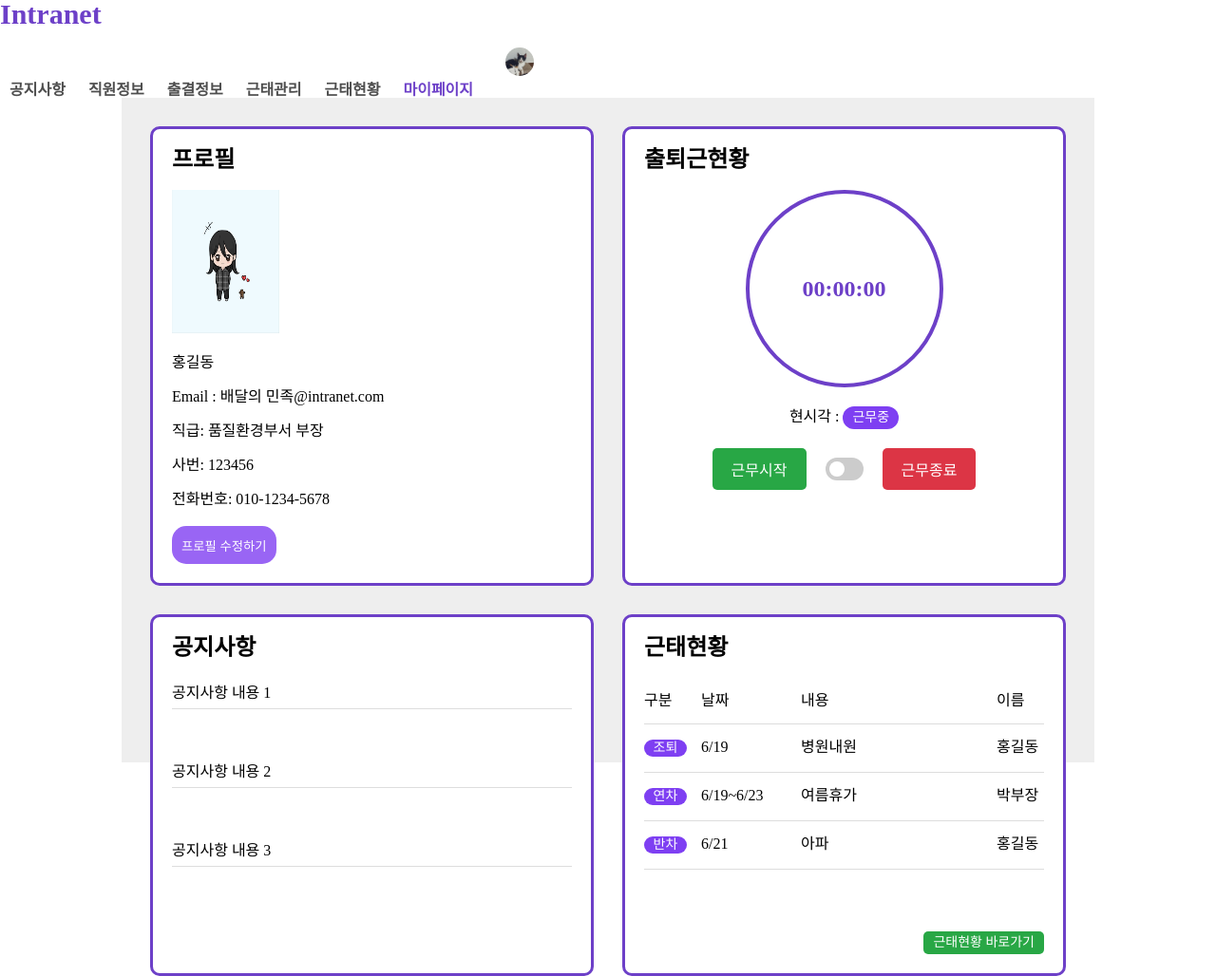
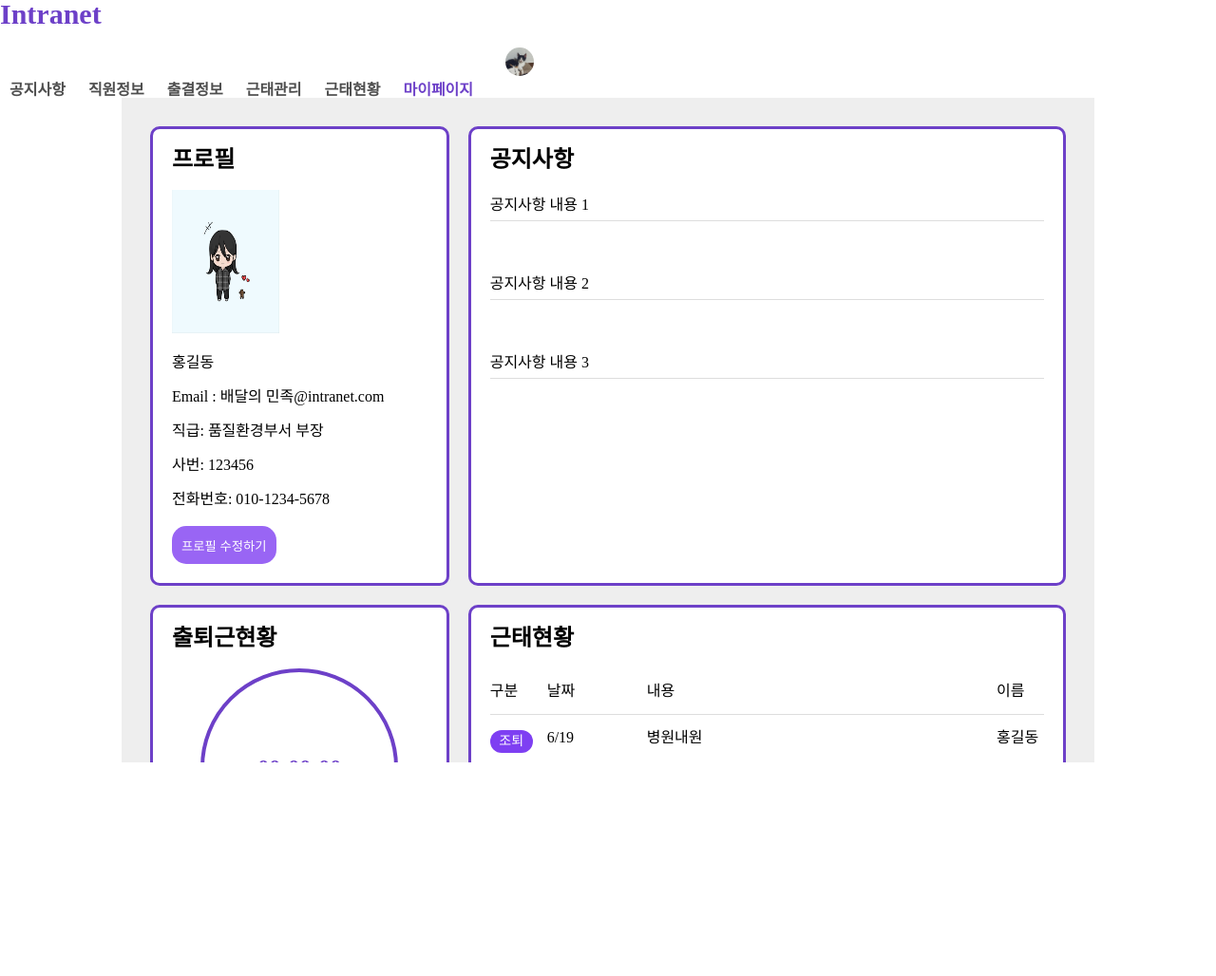
Before and after one commit to Fastcampus-Toy5/ToyProject, a website built with Vite: page src/user/mypage/index.html in a window 1280 px wide. Shown: the whole page at 95% size. After the commit the page ends 803 px from the top, so only its background shows below. Built offline with nearby package versions, Linux system fonts and the light colour scheme.

Commit message:
피드백 적용 #2

```diff
--- a/package.json
+++ b/package.json
@@ -10,6 +10,7 @@
     "preview": "vite preview"
   },
   "devDependencies": {
+    "prettier": "^3.3.2",
     "vite": "^5.2.0"
   },
   "dependencies": {
--- a/src/header/style.css
+++ b/src/header/style.css
@@ -59,5 +59,5 @@ main {
 
 section {
     /* height: 100px; */
-    background-color: #eee;
+    /* background-color: #eee; */
 }
--- a/src/user/mypage/index.html
+++ b/src/user/mypage/index.html
@@ -36,10 +36,10 @@
 
     <!-- 마이페이지(프로필,출퇴근,공지사항,근태관리) -->
     <main>
-      <section class="content">
+      <section class="content-container">
 
         <!-- 프로필 -->
-        <div class="profile">
+        <div class="profile content">
           <h2>프로필</h2>
           <img src="./img/logo.jpg" alt="프로필사진">
           <p>홍길동</p>
@@ -47,11 +47,20 @@
           <p>직급: 품질환경부서 부장</p>
           <p>사번: 123456</p>
           <p>전화번호: 010-1234-5678</p>
-          <button class="btn-open-modal">프로필 수정하기</button>
+          <button class="open-modal-btn btn">프로필 수정하기</button>
         </div>
 
+        <!-- 공지사항 -->
+        <div class="notices content">
+          <h2>공지사항</h2>
+          <p>공지사항 내용 1</p>
+          <p>공지사항 내용 2</p>
+          <p>공지사항 내용 3</p>
+        </div>
+
+
         <!-- 출퇴근 -->
-        <div class="commutes">
+        <div class="commutes content">
           <h2> 출퇴근현황</h2>
           <div class="work-timer">
             <div class="timer">
@@ -59,26 +68,18 @@
             </div>
             <p> 현시각 : <span class="badge">근무중</span></p>
             <div class="work-controls">
-              <button class="start">근무시작</button>
+              <button class="start-btn btn">근무시작</button>
               <label class="switch">
                 <input type="checkbox">
                 <span class="slider round"></span>
               </label>
-              <button class="stop">근무종료</button>
+              <button class="stop-btn btn">근무종료</button>
             </div>
           </div>
         </div>
 
-        <!-- 공지사항 -->
-        <div class="notices">
-          <h2>공지사항</h2>
-          <p>공지사항 내용 1</p>
-          <p>공지사항 내용 2</p>
-          <p>공지사항 내용 3</p>
-        </div>
-
         <!-- 근태 -->
-        <div class="attends">
+        <div class="attends content">
           <h2>근태현황</h2>
             <div class="attends-list">
               <div class="attends-header">
@@ -106,8 +107,8 @@
                 <span>홍길동</span>
               </div>
             </div>
-            <!-- <button class="attends-button">근태현황 바로가기</button> -->
-            <a class="attends-button">근태현황 바로가기</a>
+
+            <a href="./now.html"><button class="attends-btn btn">근태신청 바로가기</button></a>
         </div>
       </section>
     </main>
@@ -116,7 +117,7 @@
 
 
   <!-- 모달  -->
-  <!-- <div class="modal">
+  <div class="modal">
     <div class="modal-profile">
       <h2>프로필 수정</h2>
       <ul>
@@ -124,18 +125,18 @@
         <li>이메일</li>
         <li>직급</li>
         <li>전화번호</li>
-        <li>선아님꺼 쓸려나,,? 성현님이 주신 변수명으로 적용해보기</li>
-        <button class="btn-close-modal">수정완료</button>
+        <li>선아님 코드로 넣기, 성현님이 주신 변수명으로 적용해보기</li>
+        <button class="close-modal-btn btn">수정완료</button>
     </div>
-  </div> -->
+  </div>
 
 
 
   <!-- 모달인데 몰라,,,,, GPT가 알려준건데 일단 작성 -->
-  <!-- <script>
+  <script>
     const modal = document.querySelector('.modal');
-    const btnOpenModal=document.querySelector('.btn-open-modal');
-    const btnCloseModal=document.querySelector('.btn-close-modal')
+    const btnOpenModal=document.querySelector('.open-modal-btn');
+    const btnCloseModal=document.querySelector('.close-modal-btn')
 
     btnOpenModal.addEventListener("click", ()=>{
         modal.style.display="block";
@@ -143,7 +144,7 @@
     btnCloseModal.addEventListener("click", ()=>{
         modal.style.display="none";
     });
-  </script> -->
+  </script>
 
 
 </body>
--- a/src/user/mypage/style.css
+++ b/src/user/mypage/style.css
@@ -1,52 +1,69 @@
-
 /* 기본 스타일 */
 .container {
   margin: 0 auto;
-  height: 100vh;
+  height: 100vh; /* 전체 화면 높이 */
   /* background-color: aqua; */
-  /* 컨테이너에 또 뭐가 들어가야 하나요?  */
 }
 
 
 /* 마이페이지(프로필,출퇴근,공지사항,근태관리)  */
-.content {
-  display: flex;
-  flex-wrap: wrap;
-  /* justify-content: center; */
-  justify-content: space-evenly;
+.content-container {
+  display: grid;
+  grid-template-columns: 1fr 2fr; /* 2열 구성 */
+  grid-template-rows: 1fr 2fr; /* 2행 구성 */
+  gap: 20px;
   padding: 30px;
-  /* flex: 1; */
-  gap: 30px;
-  /* background-color: yellow; */
+  background-color: #eee;
   height: 80vh;
+  overflow: auto; /* 회색배경이 감싸도록 하고 싶은데 스크롤이 발생이 됨 */
 }
 
-/* 피드백
-**  다음과 같이 HTML 테그에는 공백을 통해 class를 여러 개 달 수도 있습니다.
-**  <div class="class1 class2">
-**  이 부분은 4개의 컨텐츠의 공통된 속성들이므로 content class 같은 걸 만들어서 하나로 관리하면 좋을 것 같습니다.
-** ex) <div class="profile content"> (profile class는 profile에서 특별히 필요한 속성만 관리)
-** 상단의 content class를 content-container로 바꿔서 content를 담는 부모요소임을 알 수 있게 하는 것도 좋아보입니다.
-*/
-.profile, .commutes, .notices, .attends  {
-  flex: 1 1 calc(50% - 20px);
-  gap: 30px;
+.content  {
   padding: 20px;
   background-color: #fff;
   border: 3px solid var(--primary);
   box-sizing: border-box;
-  /* min-width: 250px; */
+  min-width: 250px;
   border-radius: 10px;
 }
 
-/* 피드백
-** 이 부분도 공통된 class로 관리 되고 있었다면 .content h2로 간단하게 표시할 수 있겠죠?
-*/
-.profile h2, .commutes h2, .notices h2, .attends h2  {
+
+.content h2  {
   margin-bottom: 20px;
   font-weight: bold;
   font-size: 24px;
-  /* text-align: center; */
+}
+
+/* 개별 그리드 아이템 간격 설정 */
+.profile {
+  grid-column: 1 / 2;
+  grid-row: 1 / 2;
+}
+
+.notices {
+  grid-column: 2 / 3;
+  grid-row: 1 / 2;
+}
+
+.commutes {
+  grid-column: 1 / 2;
+  grid-row: 2 / 3;
+}
+
+.attends {
+  grid-column: 2 / 3;
+  grid-row: 2 / 3;
+}
+
+
+/* 버튼공통 */
+.btn {
+  padding: 5px 10px;
+  border: none;
+  height: 40px;
+  cursor: pointer;
+  transition: background-color 0.3s ease;
+  color: #fff;
 }
 
 /* 프로필 */
@@ -61,26 +78,24 @@
   margin-bottom: 20px;
 }
 
-
-/* 피드백
-** 특별한 경우가 아니라면 button이나 제목 등은 공통된 스타일이 있는 편이 디자인적으로 좋습니다.
-** 현재 프로필, 타이머, 근태현황에서 모두 다른 스타일의 버튼이 사용되고 있습니다.
-** 상단에 .button 같은 걸 만들어서 일반적인 버튼에 대한 공통 스타일을 만들고, 다른 속성이 필요한 부분에서만 스타일을 추가하는 건 어떨까요?
-*/
-.profile button {
-  padding: 5px 10px;
+.open-modal-btn {
+  background-color: var(--primary-300);
   border-radius: 15px;
-  border: none;
-  height: 40px;
-  cursor: pointer;
-  transition: background-color 0.3s ease;
-  background-color: var(--primary-300);
-  color: #fff;
 }
 
-.profile button:hover {
+.open-modal-btn:hover {
   background-color: var(--primary-500);
 }
+
+
+
+/* 공지사항 */
+ .notices p {
+  border-bottom: 1px solid #ddd;
+  margin-bottom: 50px;
+  padding: 8px 0;
+ }
+
 
 /* 출퇴근 */
 
@@ -93,11 +108,9 @@
   display: flex;
   align-items: center;
   justify-content: center;
-  margin-bottom: 20px;   /*피드백: margin이 2번 선언 되어있습니다. */
   font-size: 24px;
   font-weight: bold;
   color: var(--primary);
-  background-color: #fff; /*피드백: 배경색상은 부모요소에서 이어받습니다. 상단의 .commut에 배경 흰색이 지정되어있으니 없어도 상관없습니다.*/
   border: 4px solid var(--primary);
   border-radius: 50%;
   width: 200px;
@@ -123,43 +136,33 @@
   gap: 20px;
 }
 
-/* 피드백
-** 공통된 부분은 따로 class로 묶는 것이 좋겠죠?
-*/
-.work-controls .start,
-.work-controls .stop {
-  padding: 10px 20px;
+.commutes .btn {
   border-radius: 5px;
   font-size: 16px;
-  color: #fff;
-  border: none;
-  cursor: pointer;
-  transition: background-color 0.3s ease;
 }
 
-.work-controls .start {
+.start-btn {
   background-color: #28a745;
 }
 
-.work-controls .stop {
-  background-color: #dc3545;
-}
-/* 피드백
-** :hover 스타일은 해당 요소의 바로 밑에 있는 것이 좋습니다.
-*/
-.work-controls .start:hover {
+.start-btn:hover {
   background-color: #218838;
 }
 
-.work-controls .stop:hover {
+.stop-btn {
+  background-color: #dc3545;
+}
+
+.stop-btn:hover {
   background-color: #c82333;
 }
+
 
 .switch {
   position: relative;
   display: inline-block;
-  width: 40px;
-  height: 24px;
+  width: 50px;
+  height: 28px;
 }
 
 .switch input {
@@ -183,8 +186,8 @@
 .slider:before {
   position: absolute;
   content: "";
-  height: 16px;
-  width: 16px;
+  height: 20px;
+  width: 20px;
   left: 4px;
   bottom: 4px;
   background-color: white;
@@ -202,17 +205,6 @@ input:checked + .slider:before {
 
 
 
-/* 공지사항 */
- .notices p {
-  border-bottom: 1px solid #ddd;
-  margin-bottom: 50px;
-  padding: 8px 0;
- }
-
-
-
-
-
 
 
 /* 근태현황 */
@@ -221,16 +213,8 @@ input:checked + .slider:before {
   margin-bottom: 50px;
 }
 
-/* 피드백
-** 고민하시던 이 부분은 flex보다 grid가 조금 더 적합해보여서 수정해봤습니다.
-** 맘에 드신다면 쓰시고 다른 해법을 찾아보시는 것도 좋습니다.
-** 추가로
-*/
 .attends-header,
 .attends-item {
-  /* display: flex; */
-  /* justify-content: space-between; */
-  /* align-items: center; */
   display: grid;
   grid-template-columns: 45px 90px 1fr 50px;
   gap: 15px;
@@ -238,34 +222,21 @@ input:checked + .slider:before {
   border-bottom: 1px solid #ddd;
 }
 
-/* .attends-header span,
-.attends-item span {
-  text-align: center;
-} */
-
 .attends-item .badge {
   background-color: var(--primary-400);
   color: #fff;
-  padding: 2px 8px;
+  padding: 5px 8px;
   border-radius: 15px;
   font-size: 14px;
   display: inline-block;
   text-align: center;
-  white-space: nowrap; /* 배지의 글자가 길어지지 않도록 설정 */
+  white-space: nowrap; /*배지의 글자가 길어지지 않도록 설정*/
 }
 
 
-.attends-button {
-  padding: 5px 10px;
-  border-radius: 5px;
-  border: none;
-  cursor: pointer;
-  transition: background-color 0.3s ease;
-  background-color: #28a745;
-  color: #fff;
-  display: block;
-  margin: 15px 0 0 auto;
-  font-size: 14px;
+.attends-btn {
+  border-radius: 15px;
+  background-color: var(--primary-300);
   float: right;
 }
 
@@ -275,7 +246,7 @@ input:checked + .slider:before {
 
 
 /* 모달 GPT꺼니까 다시 스스로 해보기 */
-/* .modal {
+.modal {
   position: absolute;
   width: 100%;
   height: 100%;
@@ -285,33 +256,42 @@ input:checked + .slider:before {
   top:0;
   left:0;
 
-  background-color: rgba(0,0,0,0.4); 설명상으론 모달창이 띄어졌을때, 배경화면 흐리게 하는 것이라고 함
+  background-color: rgba(0,0,0,0.4); /*설명상으론 모달창이 띄어졌을때, 배경화면 흐리게 하는 것이라고 함*/
 }
 
 .modal-profile {
   position:absolute;
-  top:50%; 모달을 화면가운데 놓기위함
+  top:50%; /*모달을 화면가운데 놓기위함*/
   left: 40%;
   padding:40px;
-
   width:400px;
   height:600px;
 
-  text-align: center;
-
-  background-color: rgb(255,255,255); 모달창 배경색 흰색
-  border-radius:10px; 테두리
-  box-shadow:0 2px 3px 0 rgba(34,36,38,0.15); 테두리 그림자
+  background-color: rgb(255,255,255); /*모달창 배경색 흰색*/
+  border-radius:10px; /*테두리*/
+  box-shadow:0 2px 3px 0 rgba(34,36,38,0.15); /*테두리 그림자*/
   color: var(--primary);
 
-  transform:translateY(-50%); 모듈창열었을때 위치설정 가운데로
+  transform:translateY(-50%); /*모듈창열었을때 위치설정 가운데로*/
+  left: 40%;
 
 }
 
 .modal-profile h2 {
   margin-bottom: 30px;
+  text-align: start;
 }
 
 .modal-profile ul li {
   margin-bottom: 30px;
-} */
+  text-align: start;
+}
+
+.close-modal-btn {
+  background-color: var(--primary-300);
+  border-radius: 15px;
+}
+
+.close-modal-btn:hover {
+  background-color: var(--primary-500);
+}
```
Also changed, not shown: src/user/mypage/now.html (added, +14 -0 lines), src/user/mypage/test.html (added, +97 -0 lines), 1 other file.
